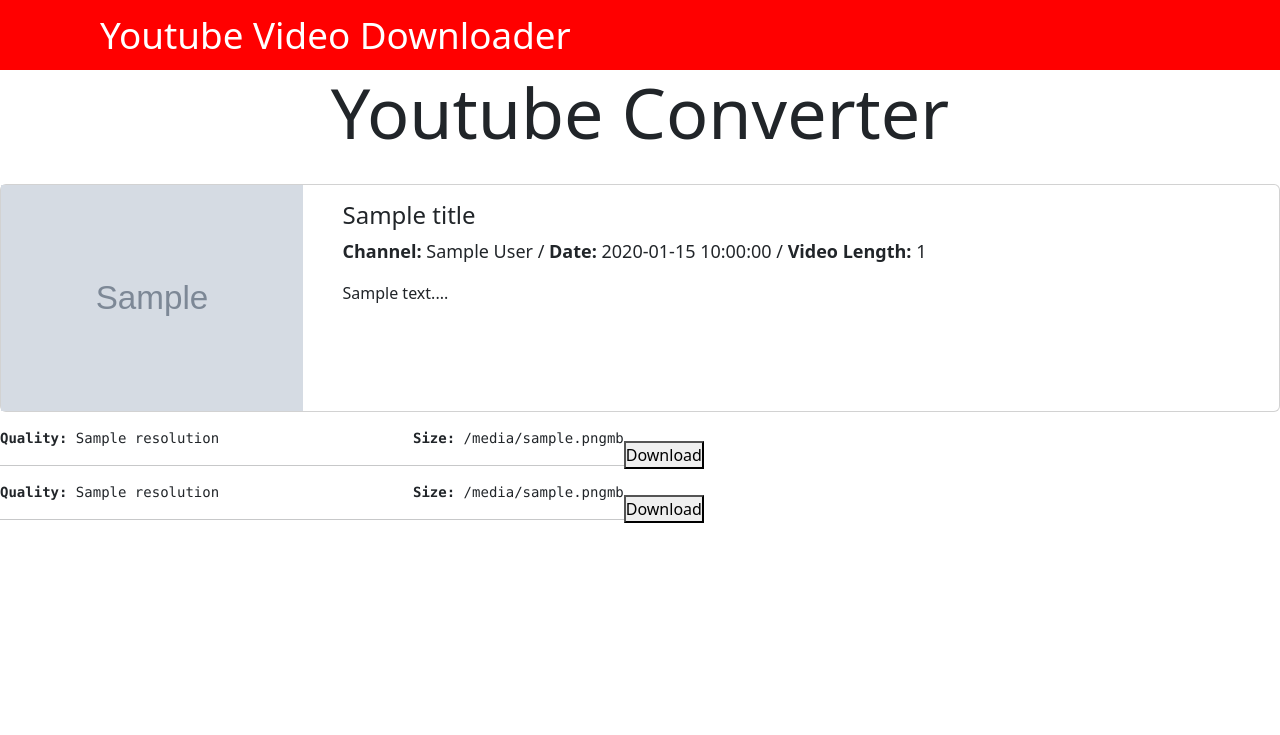
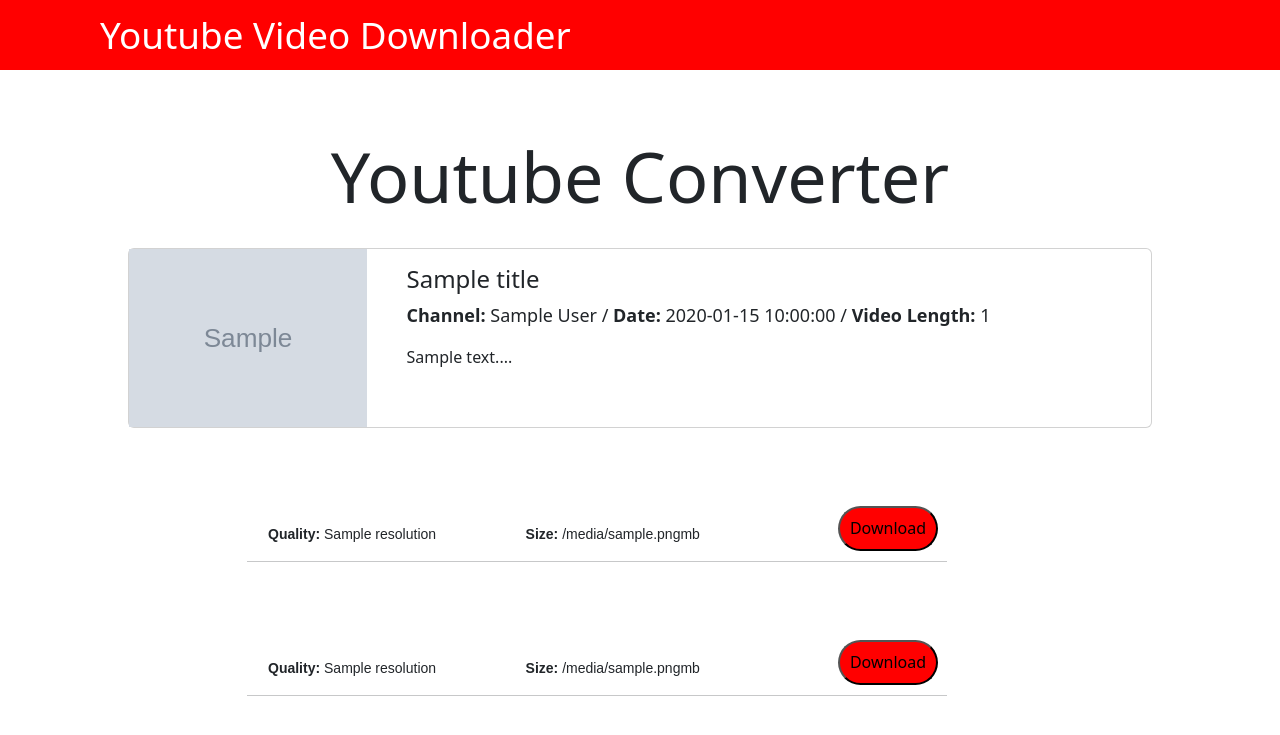
Before and after one commit to PrarieComamile/Youtube-video-converter, a Flask app: template templates/index1.html in a window 1280 px wide. Shown: the top 735 px of the page. Run offline with Flask 2, Linux system fonts and the light colour scheme; the template is opened without the code that fills it: most values are stand-ins (such as "Sample title", 1, 10 or a date in 2020); grey boxes marked "Sample" are stand-in pictures.

Commit message:
Update style.css

```diff
--- a/static/style.css
+++ b/static/style.css
@@ -73,3 +73,54 @@ label.nav
     text-align: center;
     margin-bottom: 30px;
 }
+
+.kart
+{
+    margin-top: 5%;
+    margin-left: 10%;
+    margin-right: 10%;
+}
+
+.yt_cnvrt
+{
+    font-size: 70px;
+    text-align: center;
+    margin-bottom: 30px;
+}
+
+.line
+{
+    margin-left: 17%;
+    margin-right: 5%;
+    width: 700px;
+}
+
+.line_text
+{
+    font-family: Arial, Helvetica, sans-serif;
+    margin-top: 5pc;
+    margin-left: 20%;
+    margin-right: 20%;
+    width: 700px;
+}
+
+.download_btn
+{
+    background-color: red;
+    width: 100px;
+    height: 45px;
+    position: relative;
+    left: 10px;
+    top: 17px;
+    border-radius: 35px;
+}
+
+.download_btnmp3
+{
+    background-color: red;
+    width: 150px;
+    height: 65px;
+    margin-left: 45%;
+    margin-right: 50%;
+    border-radius: 35px;
+}
```
